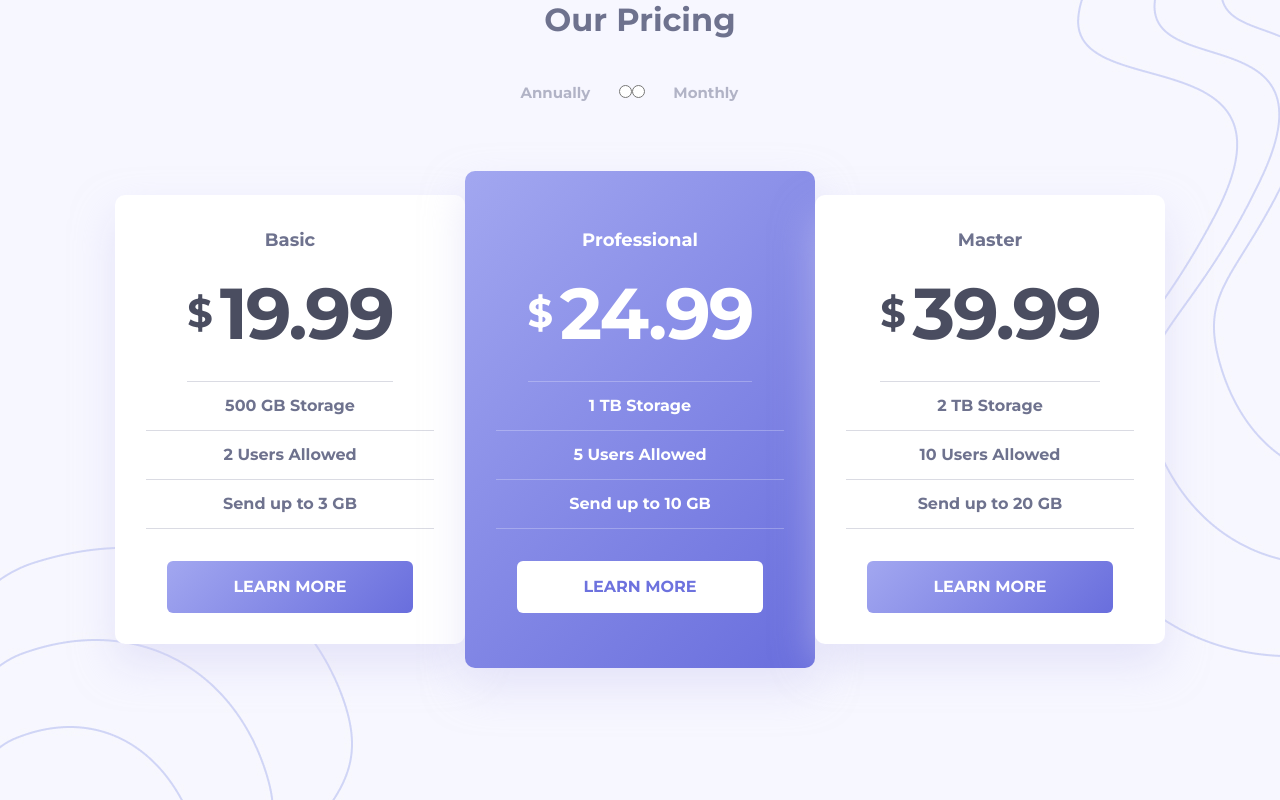
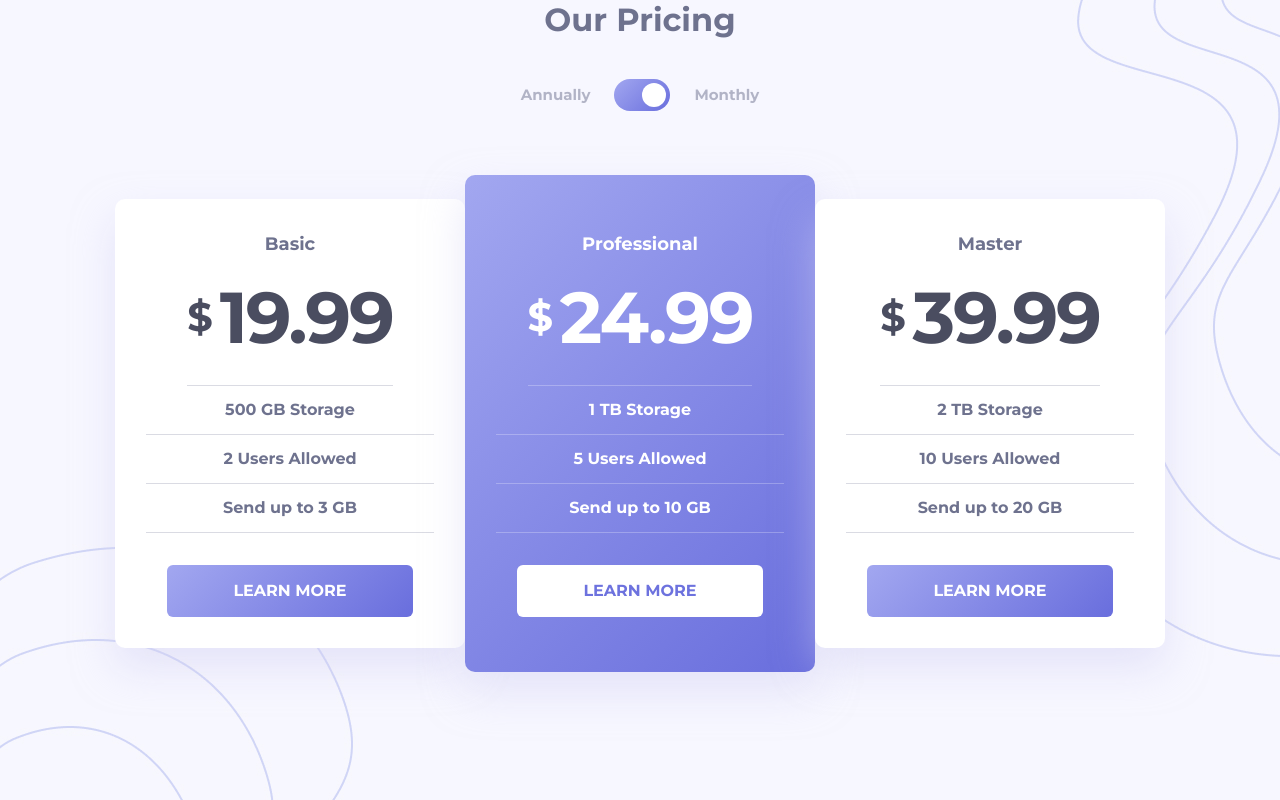
Before and after one commit to akramjonnuriddinov/001-pricing, a plain HTML site: page index.html in a window 1280 px wide. Drawn offline with Linux system fonts and the light colour scheme.

Commit message:
Change radio style and add app.js

```diff
--- a/css/styles.css
+++ b/css/styles.css
@@ -40,6 +40,17 @@ img {
     height: auto;
 }
 
+.visually-hidden {
+    position: absolute;
+    width: 1px;
+    height: 1px;
+    margin: -1px;
+    border: 0;
+    padding: 0;
+    clip: rect(0 0 0 0);
+    overflow: hidden;
+  }
+
 /* CONTAINER */
 .container {
     width: 100%;
@@ -48,6 +59,12 @@ img {
     padding-right: 20px;
     margin-left: auto;
     margin-right: auto;
+}
+
+.page {
+    display: flex;
+    flex-direction: column;
+    align-items: center;
 }
 
 /* MAIN-CONTENT */
@@ -63,35 +80,76 @@ img {
     margin-bottom: 40px;
 }
 
-.form {
-    width: 239px;
-    margin-left: auto;
-    margin-right: auto;
+
+.switch {
     display: flex;
     align-items: center;
+    justify-content: center;
 }
 
-.pricing-time {
+.pricing-switch {
     margin-bottom: 64px;
 }
 
-.pricing-time-text {
-    opacity: 0.5;
-    display: inline-block;
-    font-size: 15px;
-    line-height: 28px;
-}
-
-.pricing-time-text:first-child {
+.switch-control {
+    position: relative;
+    width: 56px;
+    height: 32px;
+    border-radius: 16px;
+    background-image: var(--bg-color);
+    padding: 4px;
+    margin-left: 24px;
     margin-right: 24px;
 }
 
-.pricing-time-text:last-child {
+.switch-circle {
+    width: 24px;
+    height: 24px;
+    border-radius: 50%;
+    background-color: var(--card-bg-color);
+    transition: margin 0.2s ease;
+}
+
+.switch-control-monthly,
+.switch-control-anual {
+    position: absolute;
+    left: 0;
+    top: 0;
+    width: 100%;
+    height: 100%;
+    cursor: pointer;
+}
+
+.switch-input-anual:checked ~ .switch-control .switch-control-monthly,
+.switch-input-monthly:checked ~ .switch-control .switch-control-anual {
+    z-index: 5;
+}
+
+.switch-input-monthly:checked ~ .switch-control .switch-circle {
     margin-left: 24px;
 }
 
-.pricing-radio {
+
+/*
+.switch-input-anual:checked ~ div .switch-control-monthly {
+    transform: translateY(-10px);
 }
+
+.switch-input-monthly:checked ~ div .switch-control-anual {
+    transform: translateY(-10px);
+} */
+
+.switch-label {
+    font-size: 15px;
+    line-height: 28px;
+    opacity: 0.5;
+    cursor: pointer;
+}
+
+.switch-label:hover {
+    opacity: 1;
+}
+
 
 
 /* CARD LIST */
--- a/index.html
+++ b/index.html
@@ -17,22 +17,25 @@
 <body>
 
     <main class="main-content">
-        <div class="container">
+        <div class="container page">
             <h1 class="pricing-title">Our Pricing</h1>
-            <form class="form" action="https://echo.htmlacademy.ru" method="POST">
-                <label class="pricing-time">
-                    <span class="pricing-time-text">Annually</span>
-                    <input class="pricing-radio" type="radio" required name="radio">
-                </label>
-                <label class="pricing-time">
-                    <input class="pracing-radio" type="radio" required name="radio">
-                    <span class="pricing-time-text">Monthly</span>
-                </label>
+            <form class="pricing-switch" action="https://echo.htmlacademy.ru" method="GET">
+                <div class="switch">
+                    <input class="switch-input-anual visually-hidden" type="radio" name="payment_period" value="anual" id="anualy-payment-radio">
+                    <input class="switch-input-monthly visually-hidden" type="radio" name="payment_period" value="monthly" id="monthly-payment-radio" checked>
+                    <label class="switch-label" for="anualy-payment-radio">Annually</label>
+                    <div class="switch-control">
+                        <div class="switch-circle"></div>
+                        <label class="switch-control-anual" for="anualy-payment-radio"></label>
+                        <label class="switch-control-monthly" for="monthly-payment-radio"></label>
+                    </div>
+                    <label class="switch-label" for="monthly-payment-radio">Monthly</label>
+                </div>
             </form>
 
             <div class="card-list-wrapper">
                 <ul class="card-list">
-                    <li class="card-item">
+                    <li class="card-item" data-payment-anual="199.99" data-oylik="19.99">
                         <h3 class="card-item-title">Basic</h3>
                         <span class="card-item-pricing">
                             <span class="card-item-pricing-text">$</span>
@@ -43,7 +46,7 @@
                         <p class="card-item-info">Send up to 3 GB</p>
                         <a class="card-item-link" href="#">LEARN MORE</a>
                     </li>
-                    <li class="card-item card-active">
+                    <li class="card-item card-active" data-payment-anual="249.99" data-oylik="24.99">
                         <h3 class="card-item-title">Professional</h3>
                         <span class="card-item-pricing">
                             <span class="card-item-pricing-text">$</span>
@@ -54,7 +57,7 @@
                         <p class="card-item-info">Send up to 10 GB</p>
                         <a class="card-item-link card-link-active" href="#">LEARN MORE</a>
                     </li>
-                    <li class="card-item">
+                    <li class="card-item" data-payment-anual="399.99" data-oylik="39.99">
                         <h3 class="card-item-title">Master</h3>
                         <span class="card-item-pricing">
                             <span class="card-item-pricing-text">$</span>
--- a/js/app.js
+++ b/js/app.js
@@ -1,6 +1,7 @@
-const elPracingNum = document.querySelector('.card-item-pricing-number');
-const elRadio = document.querySelector('.pracing-radio');
+const elsPaymentPeriodRadio = querySelectorAll('[name="payment_period"]');
 
-elRadio.addEventListener('click', function () {
-    elPracingNum.textContent = "244.999";
+elsPaymentPeriodRadio.forEach(function (elPaymentPeriodRadio) {
+    elPaymentPeriodRadio.addEventListener('change', function () {
+        console.log(elPaymentPeriodRadio.value);
+    });
 });
```
